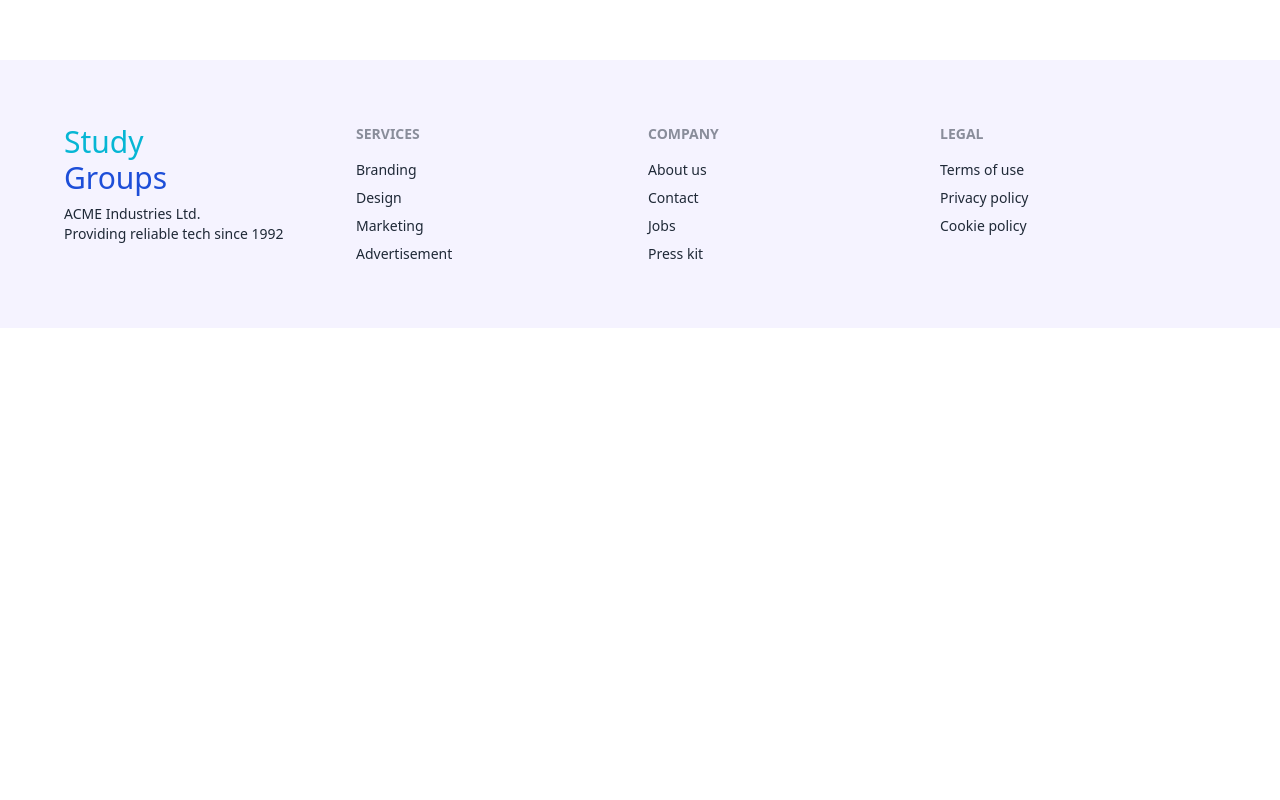
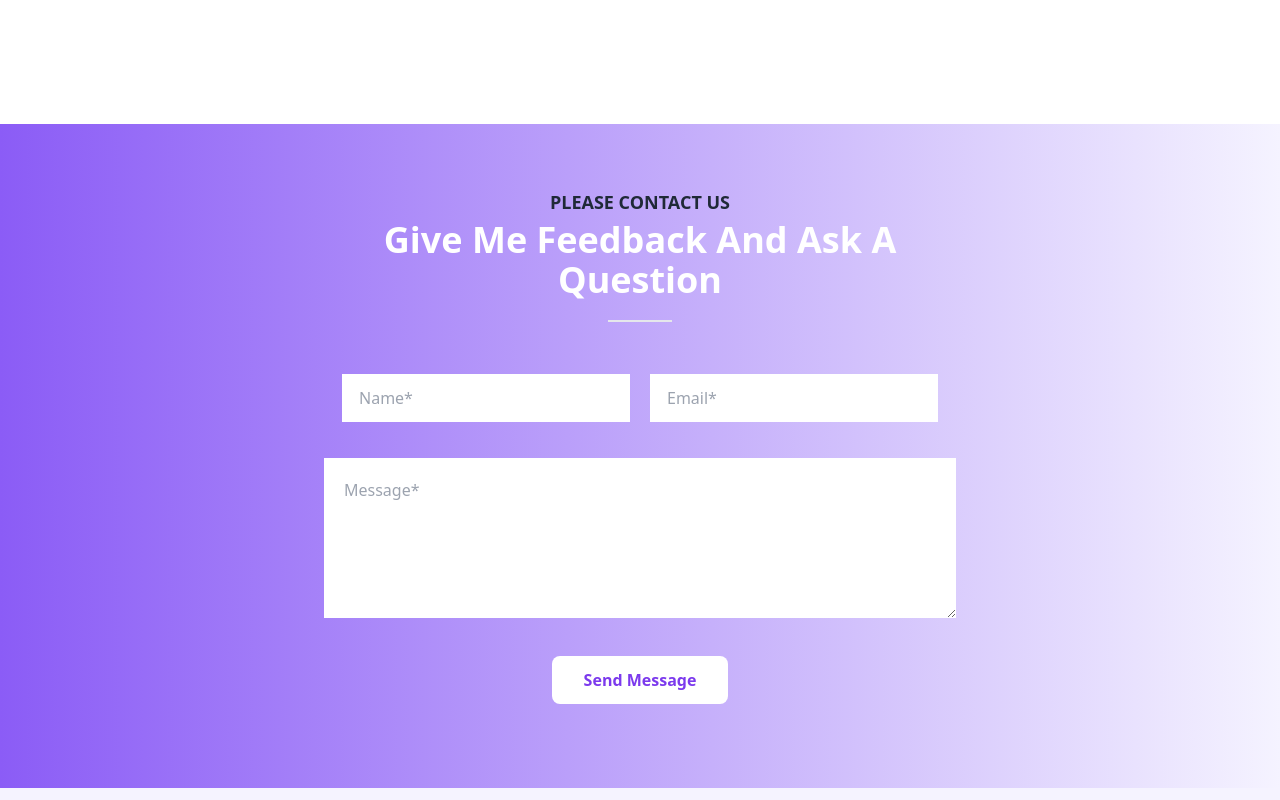
Before and after one commit to tanishaislam/assignment-11-client-site, a React (Vite) app: page / in a window 1280 px wide. Shown: the part 1940-2740 px from the top of the page. Before the commit the page ends 2268 px from the top, so only its background shows below. Built offline with nearby package versions, Linux system fonts and the light colour scheme; no server answers.

Commit message:
contact us area is done

```diff
--- /dev/null
+++ b/src/Pages/Homes/Contact.jsx
@@ -0,0 +1,43 @@
+
+const Contact = () => {
+    return (
+        <div>
+            <div className=" ">
+            <div>
+            <form >
+                <div className="flex justify-center py-16 items-center flex-col bg-gradient-to-r from-violet-500 to-violet-50 mt-16">
+
+                    <div className="text-center">
+                        <p className="text-lg uppercase font-semibold">Please Contact Us</p>
+                        <h1 className="lg:text-4xl md:text-4xl text-3xl font-bold text-white pb-5 pt-1 w-9/12 m-auto">Give Me Feedback And Ask A Question</h1>
+                        <div className="border-b-2 mb-7 w-16 m-auto"></div>
+                    </div>
+                    <div className="flex gap-5 lg:flex-row md:flex-row flex-col justify-center mt-6">
+                        <div className="form-control">
+                        <label className="">
+                        <input type="text" name="name" placeholder="Name*" className="input lg:w-72 w-auto rounded-none" required />
+                        </label>
+                        </div>
+                        <div className="form-control">
+                        <label className="">
+                        <input type="email" name="email" placeholder="Email*" className="input lg:w-72 w-auto rounded-none" required />
+                        </label>
+                        </div>
+                    </div>
+                    <div className="form-control">
+                        <label className=" mt-9">
+                        <textarea name="" id="" cols="30" rows="5" placeholder="Message*" className="p-5 lg:pr-80 md:pr-10"></textarea>
+                        </label>
+                        </div>
+                   <div className=" pb-5">
+                    <input type="submit" value="Send Message" className="py-3 bg-white text-violet-600 px-8 rounded-lg font-bold mt-8" />
+                    </div>
+                </div>
+                </form>
+            </div>
+        </div>
+        </div>
+    );
+};
+
+export default Contact;
--- a/src/Pages/Homes/Home.jsx
+++ b/src/Pages/Homes/Home.jsx
@@ -2,6 +2,7 @@ import Banner from "./Banner";
 import Footer from "../Shared/Footer"
 import Feature from "./Feature";
 import ExilentService from "./ExilentService";
+import Contact from "./Contact";
 
 const Home = () => {
     return (
@@ -9,6 +10,7 @@ const Home = () => {
             <Banner></Banner>
             <Feature></Feature>
             <ExilentService></ExilentService>
+            <Contact></Contact>
             <Footer></Footer>
         </div>
     );
```
